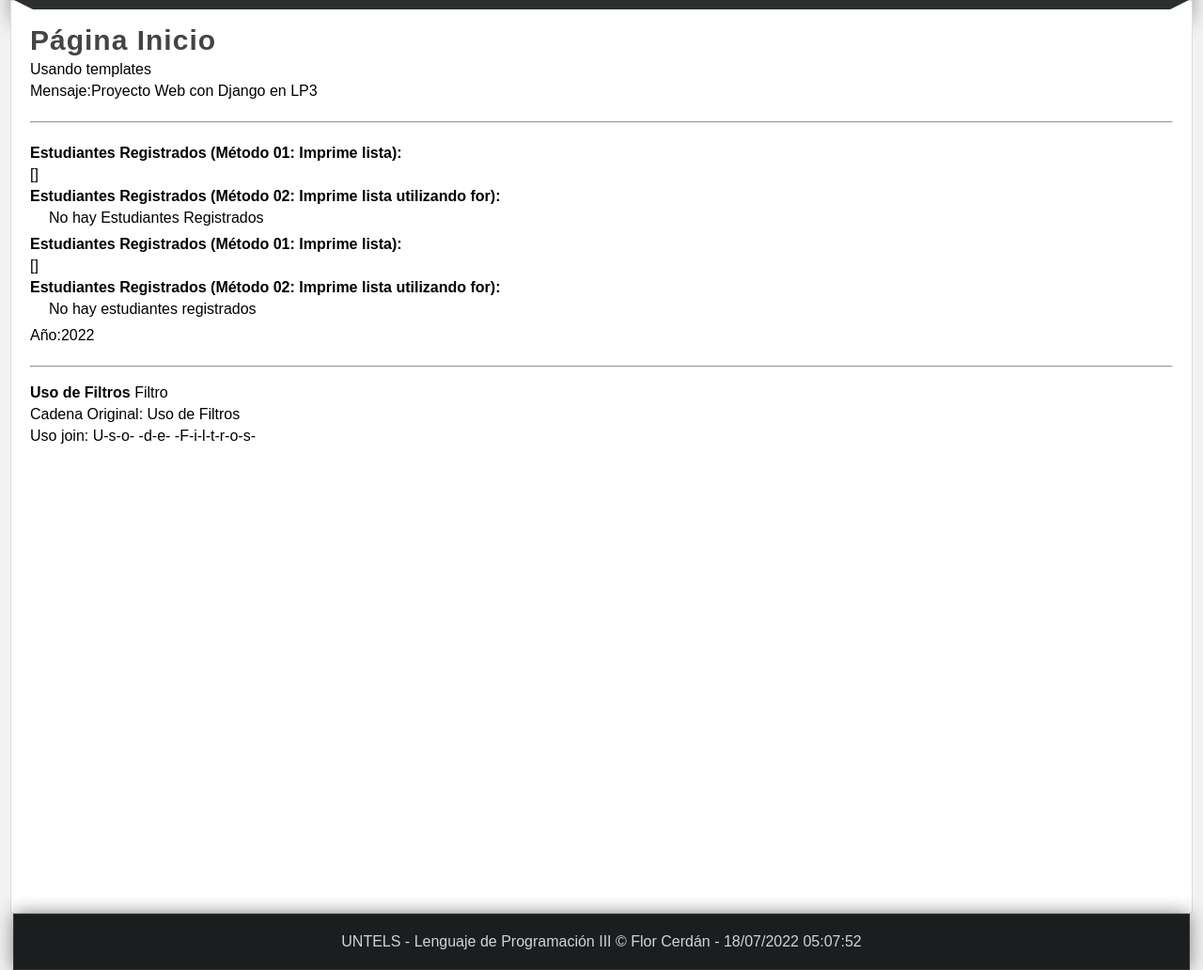
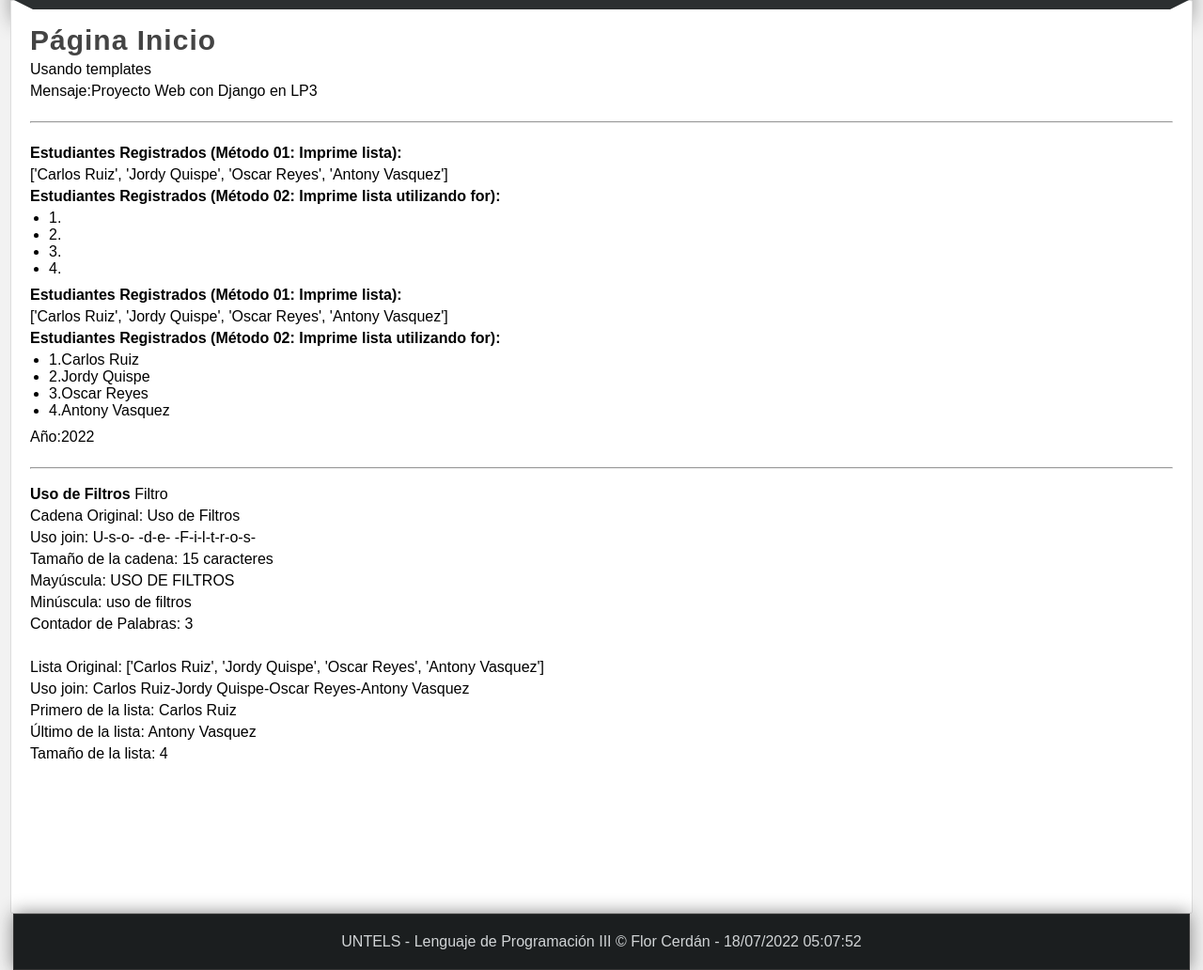
Before and after one commit to cerdanflor/2022-1_LP3-S2_Python, a Django app: page / in a window 1280 px wide. Shown: the part 182-1214 px from the top of the page at 94% size. Run offline with Django 4.2, Linux system fonts and the light colour scheme.

Commit message:
Semana 14 - todo filtros

```diff
--- a/ProyectosEnDJango/proyecto001/miapp/templates/filtros.html
+++ b/ProyectosEnDJango/proyecto001/miapp/templates/filtros.html
@@ -5,3 +5,13 @@
 Filtro<br>
 <p> Cadena Original: {{encabezado|default:"Sección sin titulo"}}</p>
 <p> Uso join: {{encabezado|join:'-'}}</p>
+<p> Tamaño de la cadena: {{encabezado|length}} caracteres</p>
+<p> Mayúscula: {{encabezado|upper}}</p>
+<p> Minúscula: {{encabezado|lower}}</p>
+<p> Contador de Palabras: {{encabezado|wordcount}}</p>
+<br>
+<p> Lista Original: {{estudiantes}}</p>
+<p> Uso join: {{estudiantes|join:'-'}}</p>
+<p> Primero de la lista: {{estudiantes|first}}</p>
+<p> Último de la lista: {{estudiantes|last}}</p>
+<p> Tamaño de la lista: {{estudiantes|length}}</p>
--- a/ProyectosEnDJango/proyecto001/miapp/views.py
+++ b/ProyectosEnDJango/proyecto001/miapp/views.py
@@ -27,7 +27,6 @@
                    'Jordy Quispe',
                    'Oscar Reyes',
                    'Antony Vasquez']
-    estudiantes = []
     return render(request,'index.html', {
         'titulo':'Inicio',
         'mensaje':'Proyecto Web con Django en LP3',
```
Also changed, not shown: ProyectosEnDJango/proyecto001/miapp/templatetags/__init__.py (added), ProyectosEnDJango/proyecto001/miapp/templatetags/filters.py (added).
